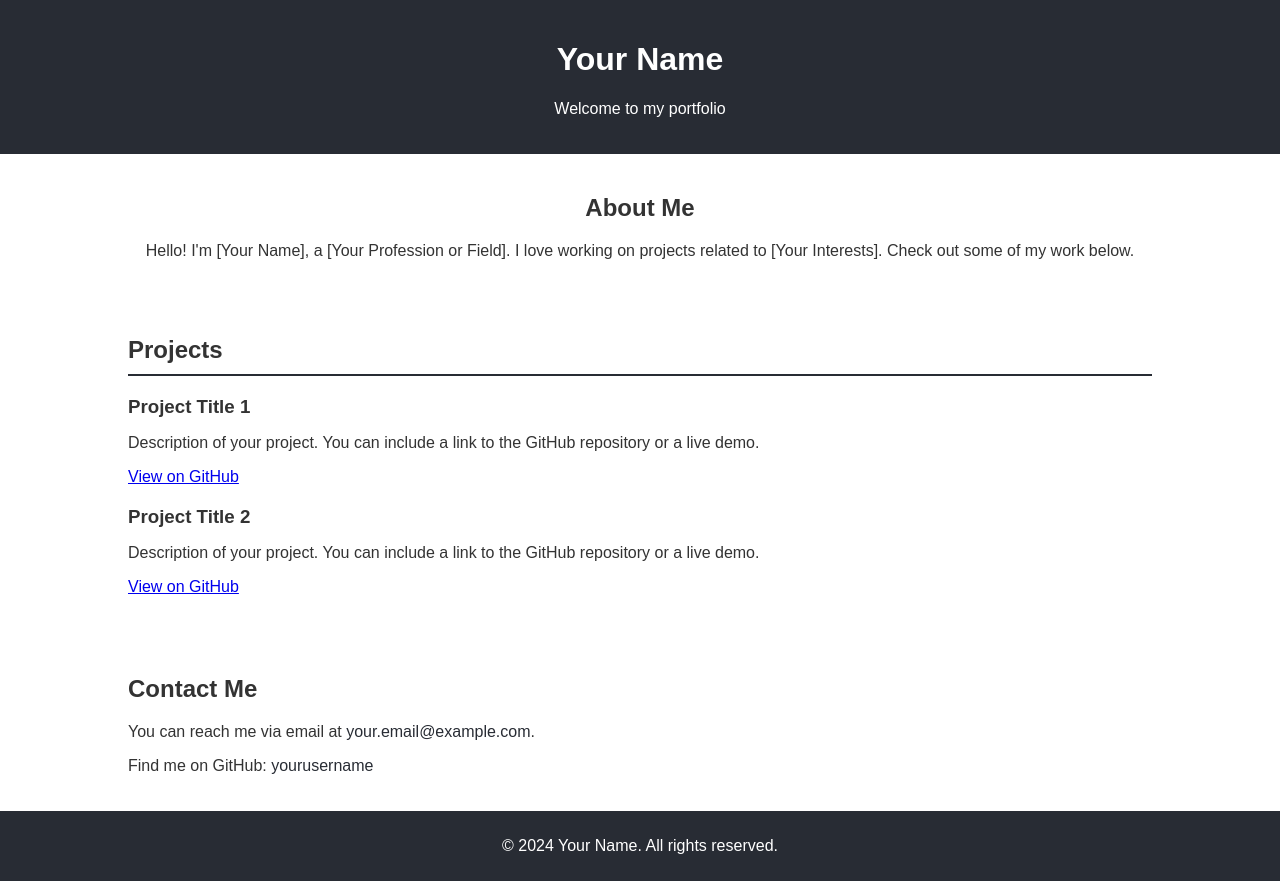
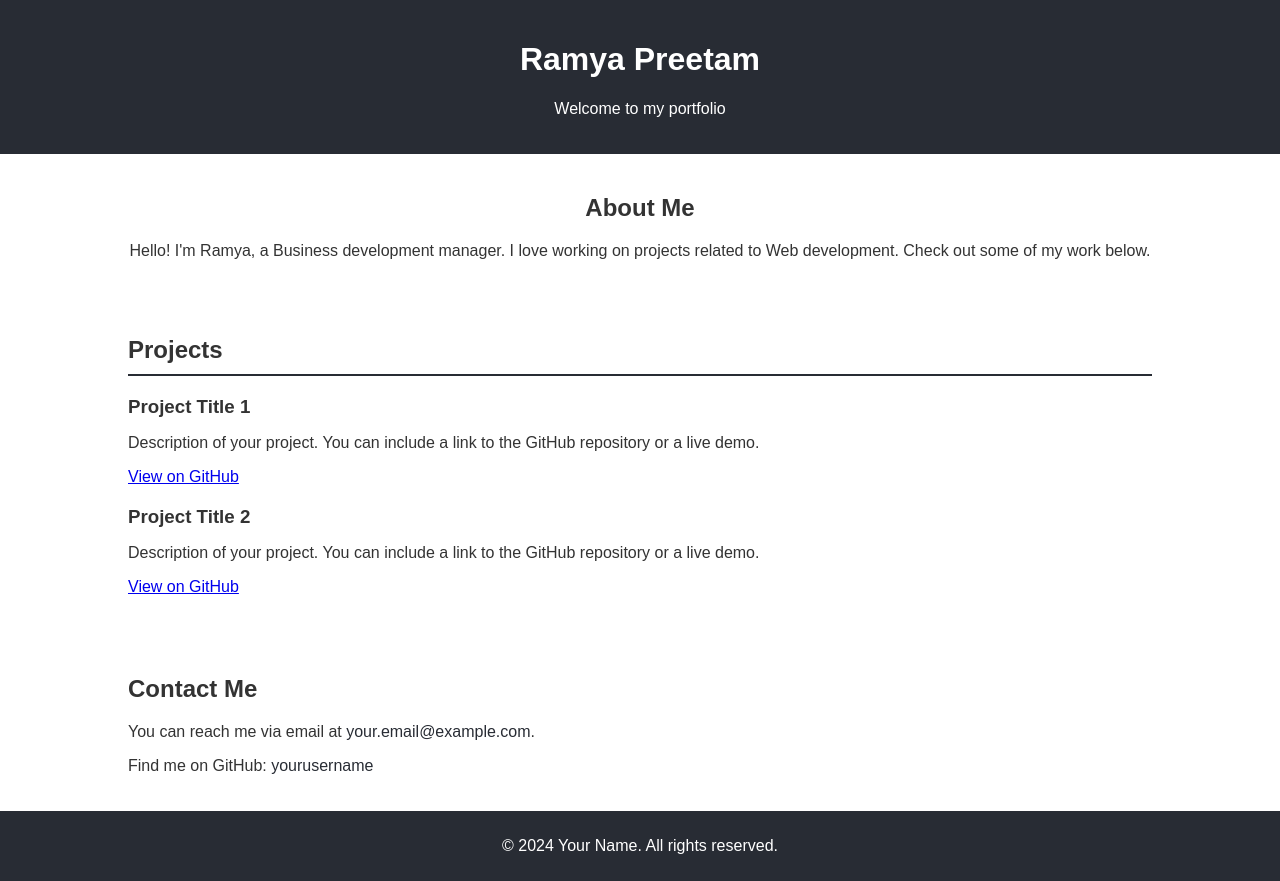
Before and after one commit to ramyaprya/ramyaprya.github.io, a plain HTML site: page index.html in a window 1280 px wide. Drawn offline with Linux system fonts and the light colour scheme.

Commit message:
Update index.html

```diff
--- a/index.html
+++ b/index.html
@@ -3,7 +3,7 @@
 <head>
     <meta charset="UTF-8">
     <meta name="viewport" content="width=device-width, initial-scale=1.0">
-    <title>Your Name - Portfolio</title>
+    <title>Ramya Preetam - Portfolio</title>
     <style>
         body {
             font-family: Arial, sans-serif;
@@ -60,14 +60,14 @@
 <body>
     <header>
         <div class="container">
-            <h1>Your Name</h1>
+            <h1>Ramya Preetam</h1>
             <p>Welcome to my portfolio</p>
         </div>
     </header>
     <div class="container">
         <section class="intro">
             <h2>About Me</h2>
-            <p>Hello! I'm [Your Name], a [Your Profession or Field]. I love working on projects related to [Your Interests]. Check out some of my work below.</p>
+            <p>Hello! I'm Ramya, a Business development manager. I love working on projects related to Web development. Check out some of my work below.</p>
         </section>
         <section class="projects">
             <h2>Projects</h2>
```
